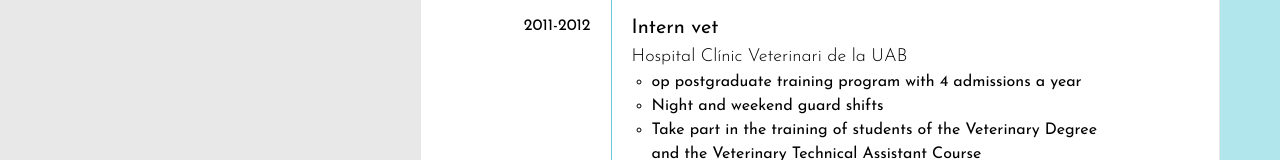
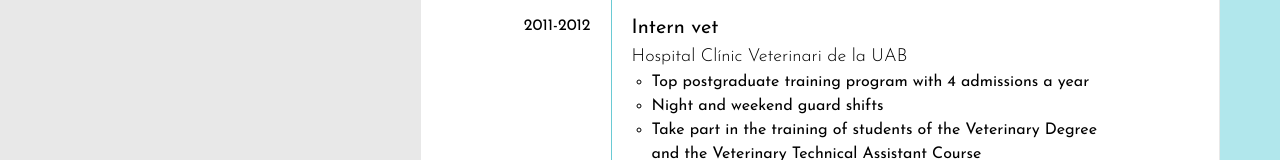
Before and after one commit to Laura-SM/vetToDev, a React (Create React App) app in the folder frontend/: page / in a window 1280 px wide. Shown: the part 1787-1947 px from the top of the page. Built offline with nearby package versions, Linux system fonts and the light colour scheme.

Commit message:
Correct typo at resumeData constant

```diff
--- a/frontend/src/constants/resumeData.ts
+++ b/frontend/src/constants/resumeData.ts
@@ -44,7 +44,7 @@ const RESUME_DATA = {
       company: 'Hospital Clínic Veterinari de la UAB',
       startDate: 2011,
       endDate: 2012,
-      description: ['op postgraduate training program with 4 admissions a year', 'Night and weekend guard shifts', 'Take part in the training of students of the Veterinary Degree and the Veterinary Technical Assistant Course', 'Intern vets delegate']
+      description: ['Top postgraduate training program with 4 admissions a year', 'Night and weekend guard shifts', 'Take part in the training of students of the Veterinary Degree and the Veterinary Technical Assistant Course', 'Intern vets delegate']
     }
   ],
   education: [
```
